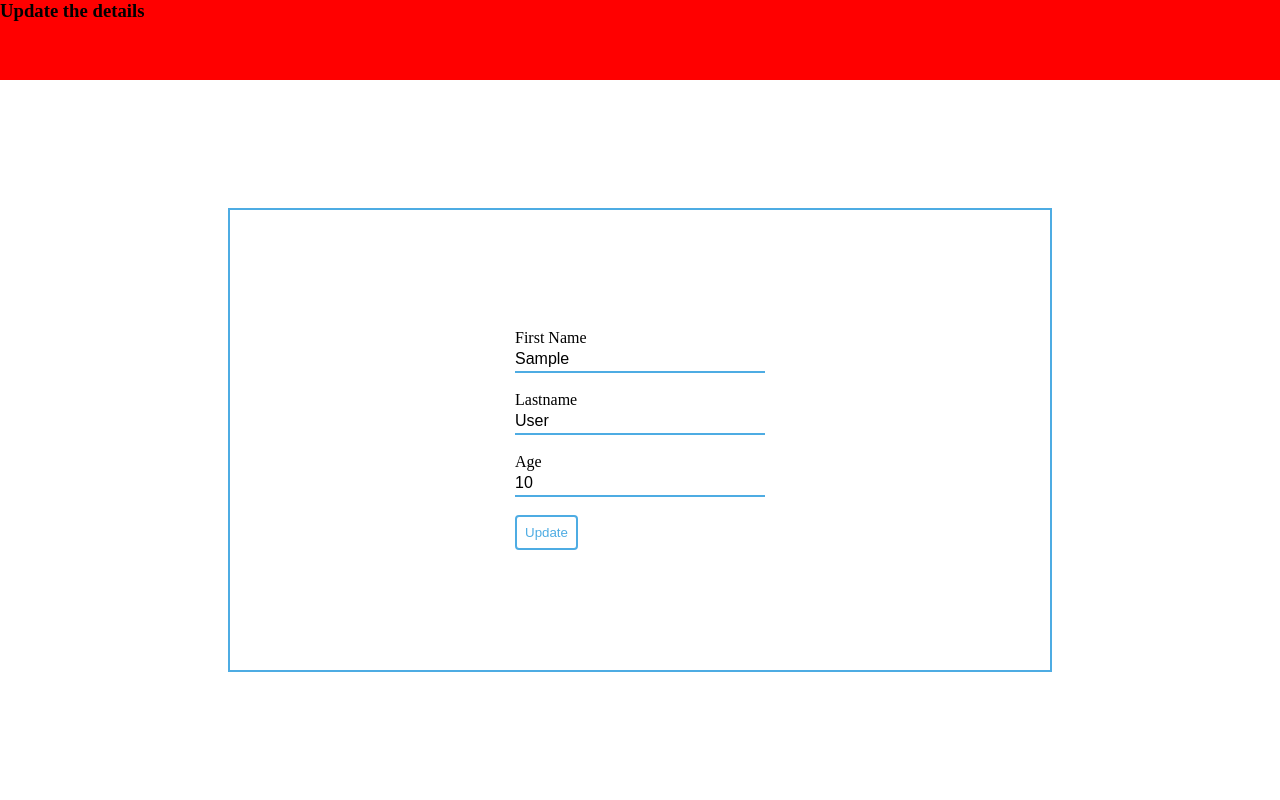
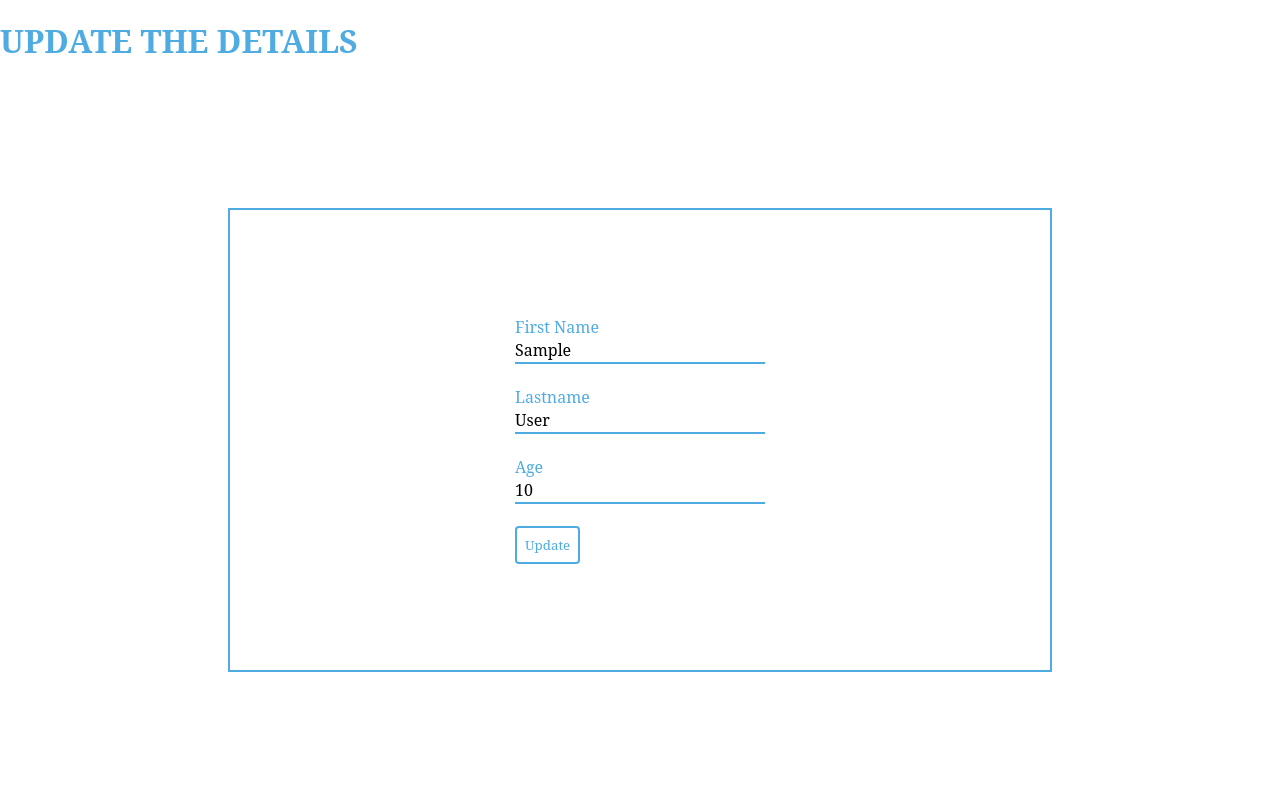
Before and after one commit to vikas9872/Django, a Django app: page /viewdetails/updatedetails/1 in a window 1280 px wide. Run offline with Django 4.2, Linux system fonts and the light colour scheme; tables that the repository leaves empty hold one stand-in row (values such as "Sample post").

Commit message:
new Changes

```diff
--- a/HospitalManagementSystem/HospitalManagementSystem/settings.py
+++ b/HospitalManagementSystem/HospitalManagementSystem/settings.py
@@ -70,7 +70,7 @@ DATABASES = {
         'HOST': '127.0.0.1', # host_address
         'PORT': '3306', # mysql_port_number
         'USER': 'root',# user_name
-        'PASSWORD': 'Leel@v@thi123' # database_password
+        'PASSWORD': '' # database_password
     }
 }
 
--- a/HospitalManagementSystem/Static/style.css
+++ b/HospitalManagementSystem/Static/style.css
@@ -4,6 +4,7 @@
     text-decoration: none;
     list-style-type: none;
     scroll-behavior: smooth;
+    font-family: 'Noto Serif', serif;
 }
 .navbar{
     width: 100vw;
@@ -127,7 +128,6 @@
     gap: 16px;
 }
 .aboutuspage .aboutuspageup h1{
-    font-family: 'Noto Serif', serif;
     font-size: xx-large;
 }
 .aboutuspage .aboutuspageup h1.headingsecondpart{
@@ -181,7 +181,6 @@
     gap: 16px;
 }
 .servicespage .servicespageup h1{
-    font-family: 'Noto Serif', serif;
     font-size: xx-large;
 }
 .servicespage .servicespageup h1.headingsecondpart{
@@ -239,7 +238,6 @@
     gap: 16px;
 }
 .doctorspage .doctorspageup h1{
-    font-family: 'Noto Serif', serif;
     font-size: xx-large;
 }
 .doctorspage .doctorspageup h1.headingsecondpart{
@@ -367,7 +365,7 @@ body.appointmentbody{
     flex-direction: column;
     justify-content: center;
 }
-.heading h1{
+.heading{
     font-size: xx-large;
     color: rgb(78, 172, 227);
 }
@@ -397,7 +395,12 @@ section.updatedetailsbody{
 }
 .updatedetailsup{
     height: 10vh;
-    background-color: red;
+    display: flex;
+    align-items: center;
+}
+.updateheading{
+    font-size: xx-large;
+    color: rgb(78, 172, 227);
 }
 .updatedetailsdown{
     height: 90vh;
@@ -423,6 +426,9 @@ section.updatedetailsbody{
 }
 .formpart input[type="number"]::-webkit-inner-spin-button{
     display: none;
+}
+.formpart label{
+    color: rgb(78, 172, 227);
 }
 .formpart .updatedetailsbtn{
     padding: 8px;
@@ -563,7 +569,6 @@ section.updatedetailsbody{
         gap: 16px;
     }
     .aboutuspage .aboutuspageup h1{
-        font-family: 'Noto Serif', serif;
         font-size: xx-large;
     }
     .aboutuspage .aboutuspageup h1.headingsecondpart{
@@ -622,7 +627,6 @@ section.updatedetailsbody{
         gap: 16px;
     }
     .doctorspage .doctorspageup h1{
-        font-family: 'Noto Serif', serif;
         font-size: xx-large;
     }
     .doctorspage .doctorspageup h1.headingsecondpart{
--- a/HospitalManagementSystem/Templates/update.html
+++ b/HospitalManagementSystem/Templates/update.html
@@ -11,7 +11,7 @@
 <body>
     <section class="updatedetailsbody">
         <section class="updatedetailsup">
-            <h1>Update the details</h1>
+            <h1 class="updateheading">UPDATE THE DETAILS</h1>
         </section>
         <section class="updatedetailsdown">
             <section class="formpart">
```
